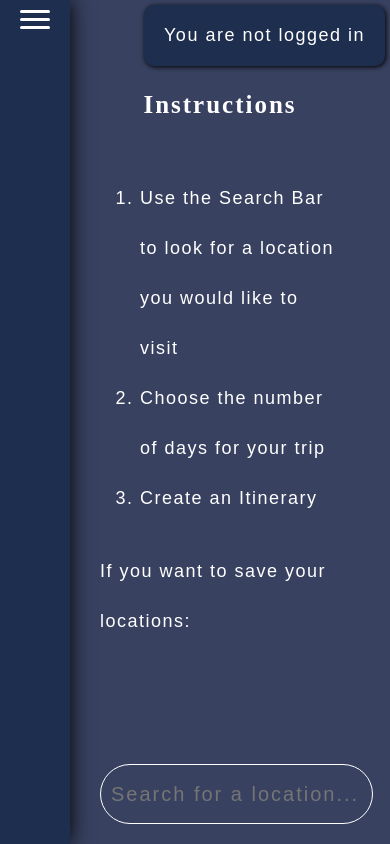
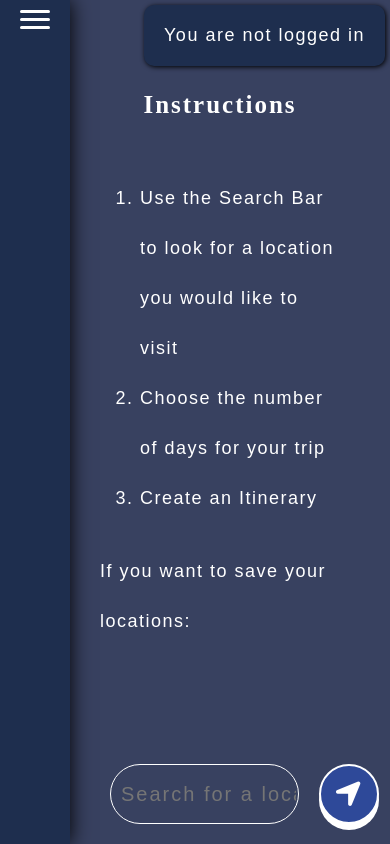
Before and after one commit to Gaspavar92/ai-travels, a React (Vite) app: page / in a window 390 px wide. Built offline with nearby package versions, Linux system fonts and the light colour scheme; no server answers; the database is empty; a web font is replaced by a local one.

Commit message:
Optimized search bar for smaller screens

```diff
--- a/src/App.css
+++ b/src/App.css
@@ -129,6 +129,7 @@ button:active {
 
     .get-place-form {
         width: 100%;
+        padding: 0 10px;
     }
 
     .section-title {
@@ -154,3 +155,9 @@ button:active {
         padding-left: 10px;
     }
 }
+
+@media (max-width: 620px) {
+    .get-place-form {
+        width: calc(100vw - 70px - 20px - 10px);
+    }
+}
```
